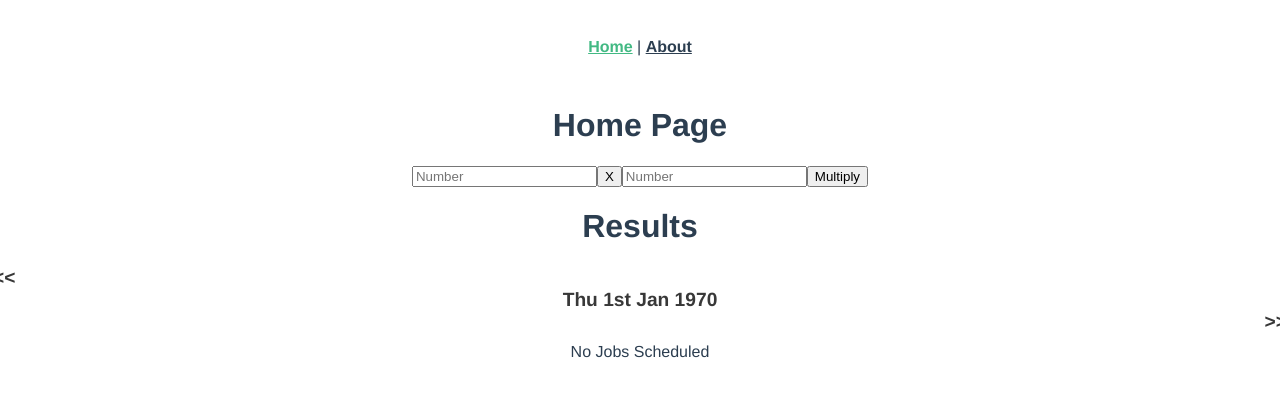
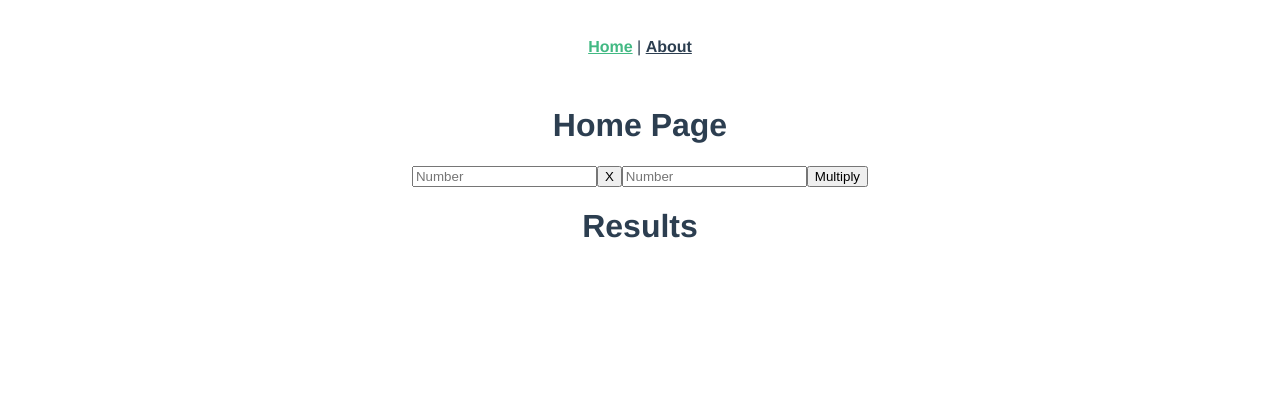
Before and after one commit to ThisIsTheWizard/VueJS_PWA_Application, a Vue app: page / in a window 1280 px wide. Shown: the top 396 px of the page. Built offline with nearby package versions, Linux system fonts and the light colour scheme.

Commit message:
Update Home.vue

```diff
--- a/src/views/Home.vue
+++ b/src/views/Home.vue
@@ -1,6 +1,5 @@
 <template>
   <div id="home-page">
-    <!-- <img src="@/assets/brand.png" /> -->
     <h1>Home Page</h1>
     <div class="my-flex">
       <input type="number" v-model="input_1" placeholder="Number" required />
@@ -13,25 +12,6 @@
       <li v-for="data in calculated_data" :key="data.id">{{ data.value }}</li>
     </ol>
     <h4 v-if="error">Please give some value to the inputs....</h4>
-
-    <div
-      class="row"
-      style="font-size: 1.2rem; font-weight: bold; color: #383838; margin: 5px -15px 10px -15px;"
-    >
-      <div id="prevDay" class="col-2 dayChange" style="text-align: left;">
-        <<
-      </div>
-      <div class="col-8" style="text-align: center;">
-        Thu 1st Jan 1970 <input type="hidden" name="currDate" value="" />
-      </div>
-      <div id="nextDay" class="col-2 dayChange" style="text-align: right;">
-        >>
-      </div>
-    </div>
-
-    <div style="font-size: 1rem; text-align: center;">
-      No Jobs Scheduled
-    </div>
   </div>
 </template>
 
```
